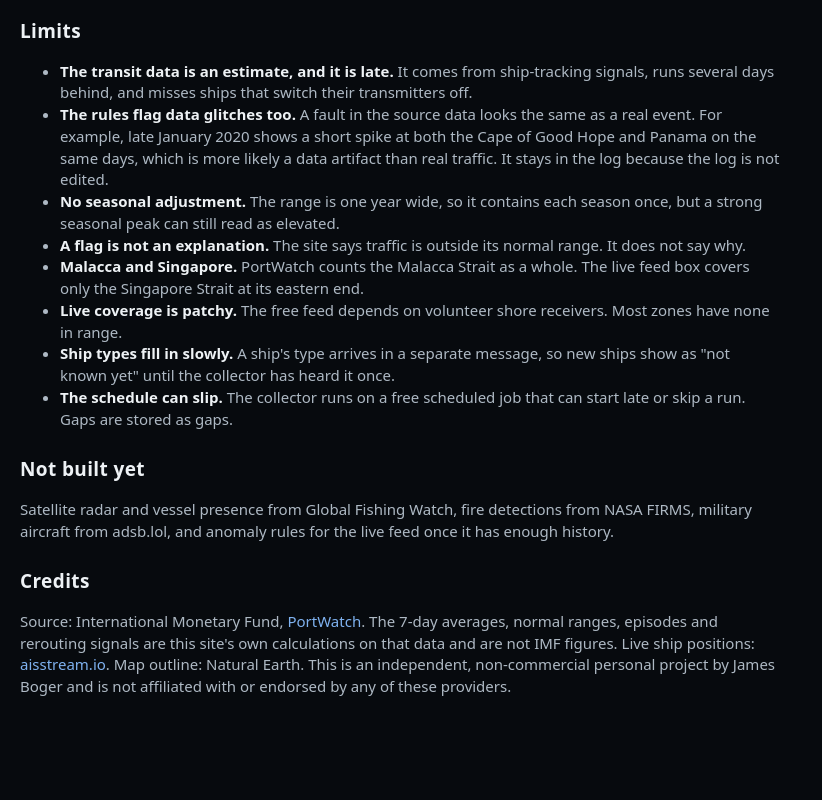
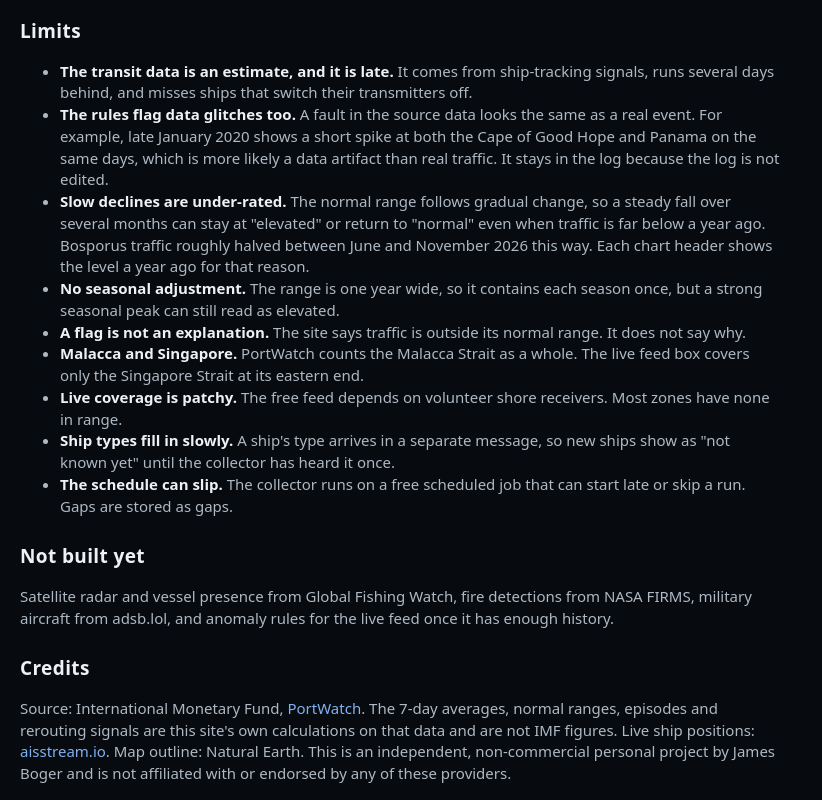
Before and after one commit to billnye67/chokepoint-monitor, a website: page site/public/method.html in a window 1280 px wide. Shown: the part 1758-2558 px from the top of the page, without its empty margins (0-822 px from the left). Before the commit the page ends 2471 px from the top, so only its background shows below. Drawn offline with Linux system fonts and the light colour scheme.

Commit message:
Method: note that slow declines are under-rated

```diff
--- a/site/public/method.html
+++ b/site/public/method.html
@@ -57,6 +57,7 @@
 <ul>
   <li><strong>The transit data is an estimate, and it is late.</strong> It comes from ship-tracking signals, runs several days behind, and misses ships that switch their transmitters off.</li>
   <li><strong>The rules flag data glitches too.</strong> A fault in the source data looks the same as a real event. For example, late January 2020 shows a short spike at both the Cape of Good Hope and Panama on the same days, which is more likely a data artifact than real traffic. It stays in the log because the log is not edited.</li>
+  <li><strong>Slow declines are under-rated.</strong> The normal range follows gradual change, so a steady fall over several months can stay at &quot;elevated&quot; or return to &quot;normal&quot; even when traffic is far below a year ago. Bosporus traffic roughly halved between June and November 2026 this way. Each chart header shows the level a year ago for that reason.</li>
   <li><strong>No seasonal adjustment.</strong> The range is one year wide, so it contains each season once, but a strong seasonal peak can still read as elevated.</li>
   <li><strong>A flag is not an explanation.</strong> The site says traffic is outside its normal range. It does not say why.</li>
   <li><strong>Malacca and Singapore.</strong> PortWatch counts the Malacca Strait as a whole. The live feed box covers only the Singapore Strait at its eastern end.</li>
```
Also changed, not shown: 1 other file.
